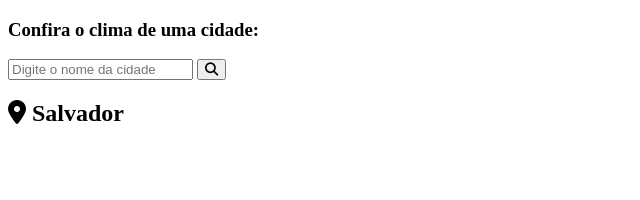
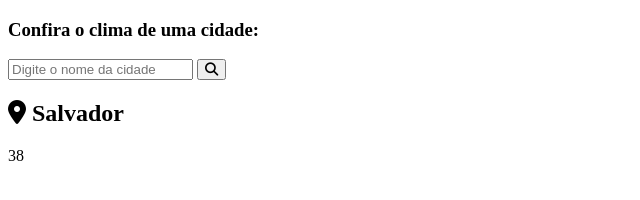
Before and after one commit to EmersonJesus/clima-app, a plain HTML site: page index.html in a window 1280 px wide. Shown: the full height of the page, 0-640 px from the left. Drawn offline with Linux system fonts and the light colour scheme.

Commit message:
Update index.html

```diff
--- a/index.html
+++ b/index.html
@@ -31,6 +31,7 @@
                 <span id="city">Salvador</span>
                 <img src="" id="country">
             </h2>
+            <p id="temperature"><span>38</span></p>
         </div>
     </div>
 </body>
```
